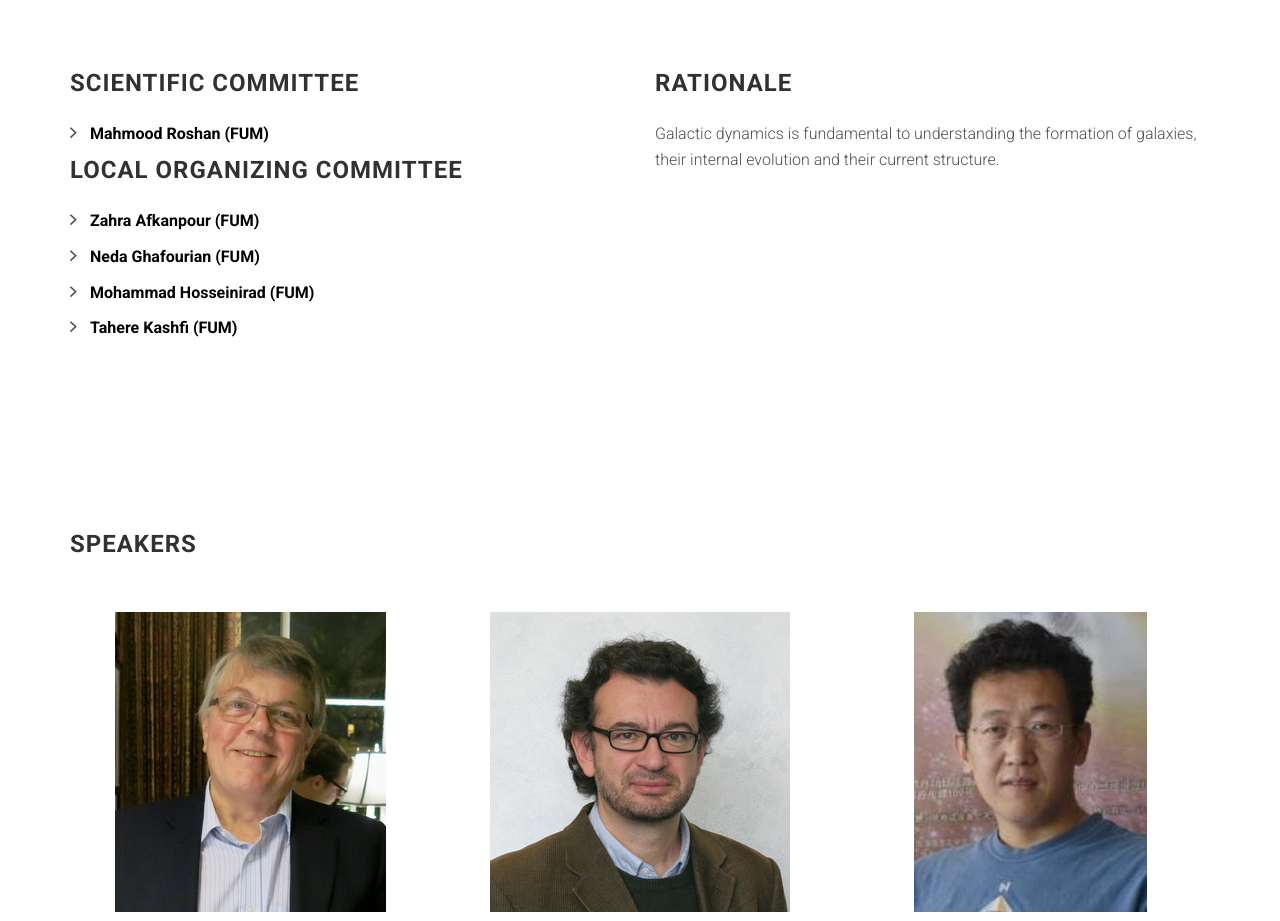
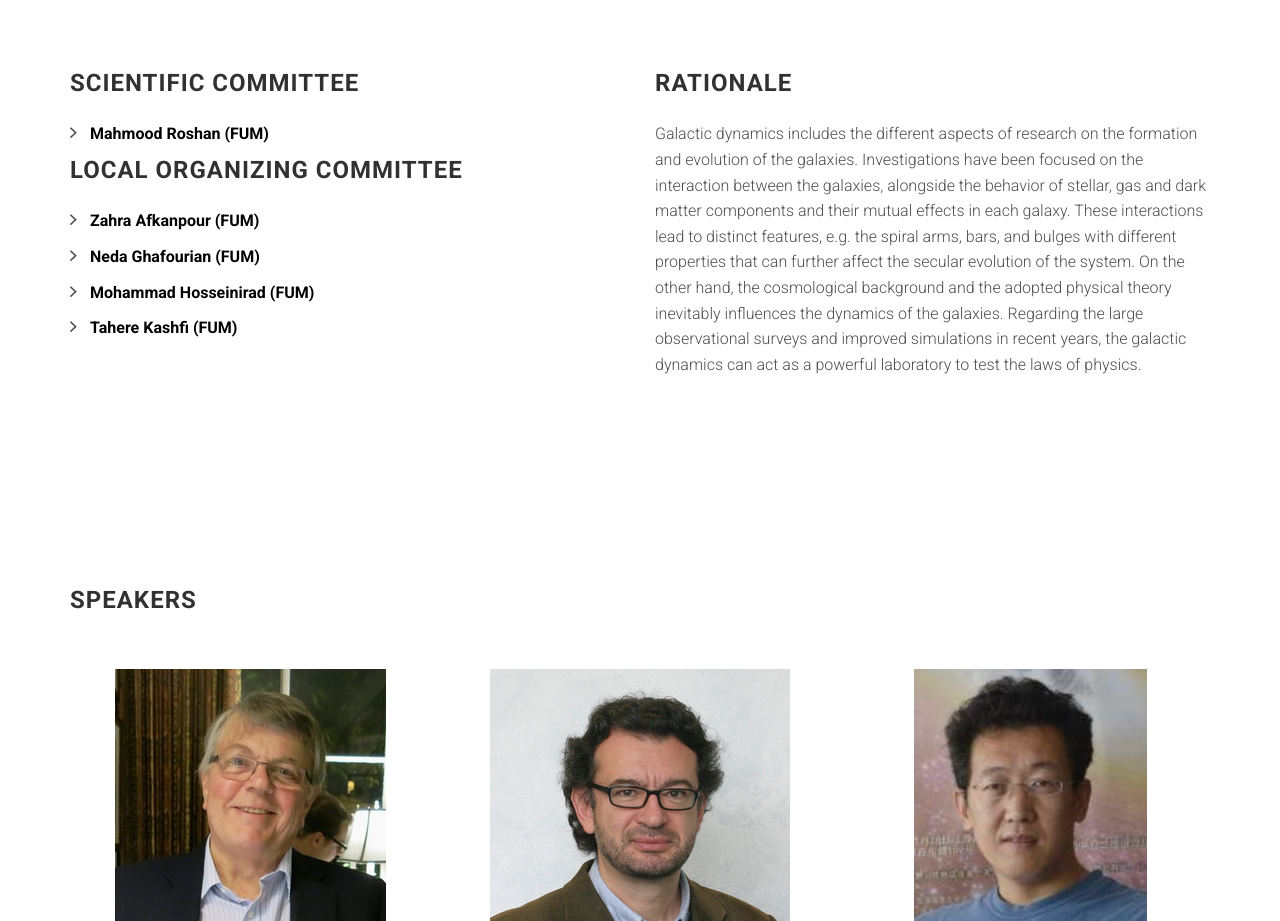
Before and after one commit to smhr/GD2020, a website: page index.html in a window 1280 px wide. Shown: the part 820-1741 px from the top of the page. Drawn offline with Linux system fonts and the light colour scheme; files whose address does not match are found by name.

Commit message:
Add rational

```diff
--- a/index.html
+++ b/index.html
@@ -97,7 +97,13 @@
 
                     <h3 class="section-title multiple-title">Rationale</h3>
 
-                    <p>Galactic dynamics is fundamental to understanding the formation of galaxies, their internal evolution and their current structure.</p>
+                    <p>Galactic dynamics includes the different aspects of research on the formation and evolution of the galaxies.
+                       Investigations have been focused on the interaction between the galaxies, alongside the behavior of stellar,
+                       gas and dark matter components and their mutual effects in each galaxy. These interactions lead to distinct
+                       features, e.g. the spiral arms, bars, and bulges with different properties that can further affect the secular
+                       evolution of the system. On the other hand, the cosmological background and the adopted physical theory
+                       inevitably influences the dynamics of the galaxies. Regarding the large observational surveys and improved
+                       simulations in recent years, the galactic dynamics can act as a powerful laboratory to test the laws of physics.</p>
 
                     <!-- <ul class="list-arrow-right">
 
```
